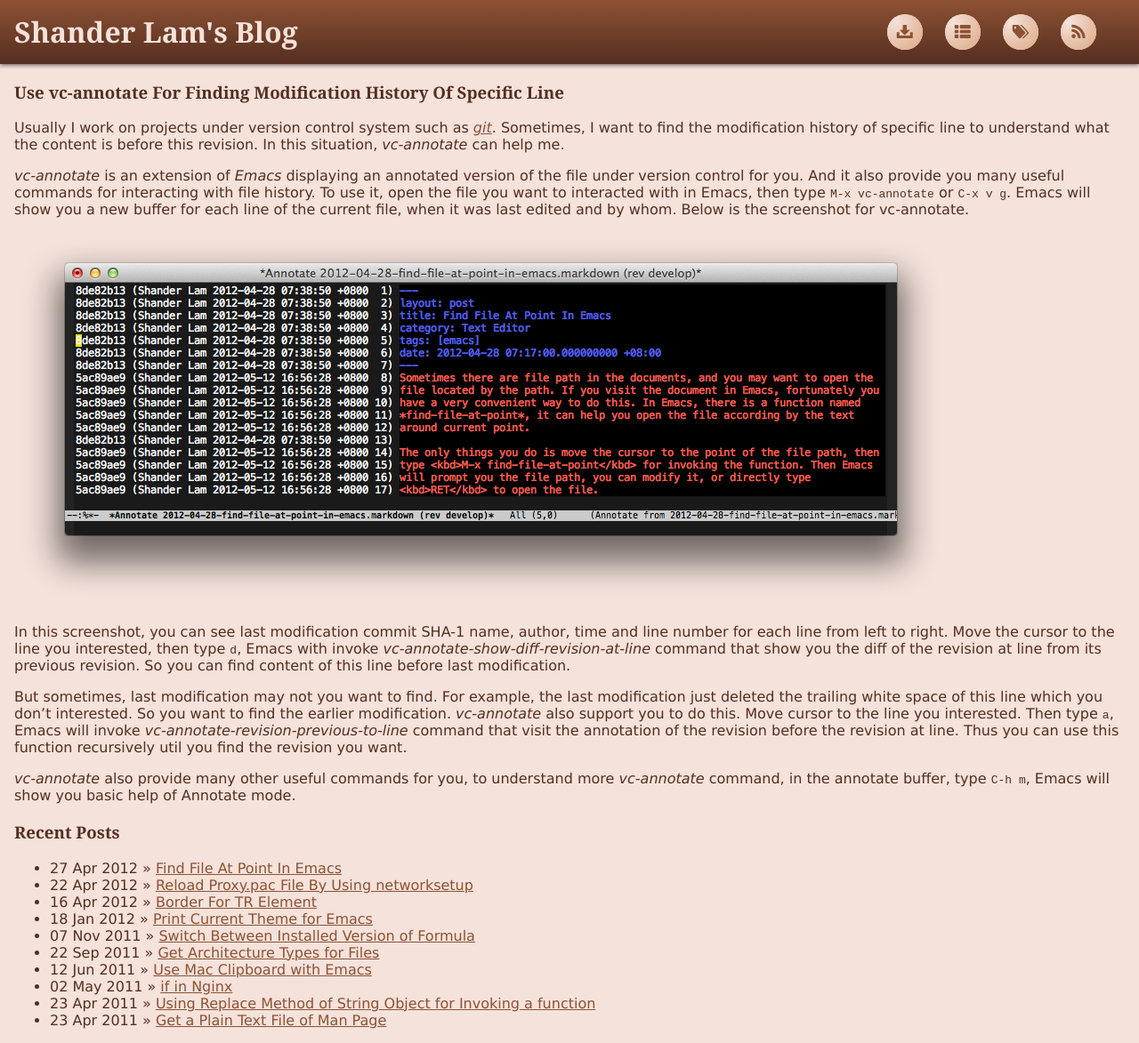
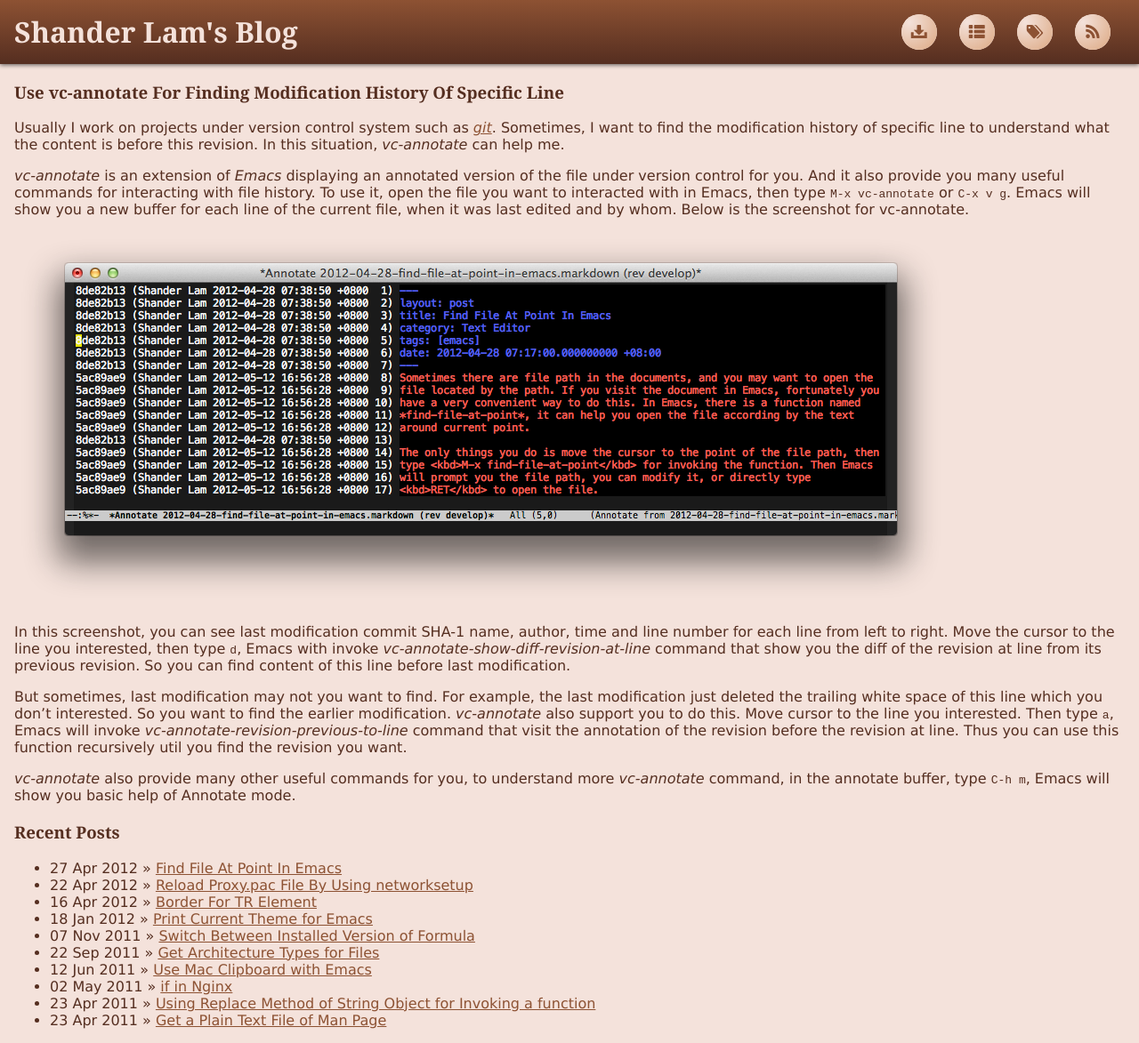
Before and after one commit to shanderlam/shanderlam.github.io, a Jekyll site: the page built from index.html, in a window 1280 px wide. Shown: the whole page at 89% size. Built offline with Jekyll 4.4.1, drawn with Linux system fonts in a browser that asks for light colours.

Commit message:
Use absolute position install of float for nav.

```diff
--- a/css/style.css
+++ b/css/style.css
@@ -21,6 +21,7 @@ body {
 
 header {
     padding: 1em 0;
+    position: relative;
     background-color: #552E20;
     height: 2.5em;
     line-height: 2.5em;
@@ -146,6 +147,8 @@ header nav a.archive::before {
 }
 
 header nav {
-    float: right;
+    position: absolute;
+    right: 0;
+    top: 1em;
     margin-right: 2em;
 }
--- a/css/style.small.css
+++ b/css/style.small.css
@@ -1,5 +1,5 @@
 header nav {
-    float: none;
+    position: static;
     margin: 0;
     padding: 1em 0;
 }
```
